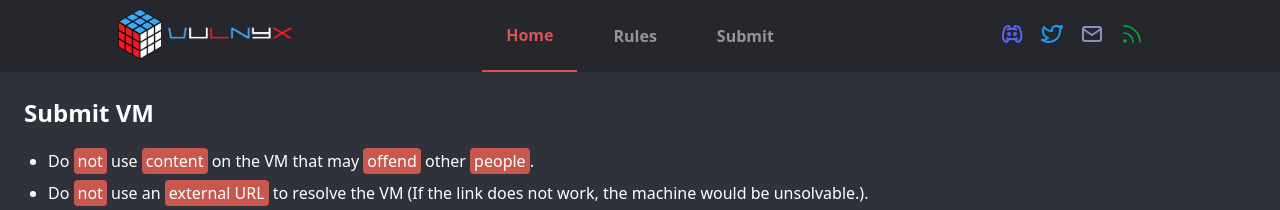
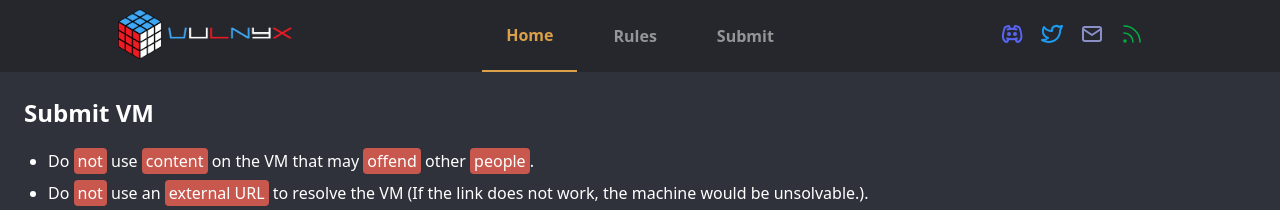
Before and after one commit to VulNyx/vulnyx, a Jekyll site: the page built from rules.md, in a window 1280 px wide. Shown: the top 210 px of the page. Built offline with Jekyll 4.4.1, drawn with Linux system fonts in a browser that asks for light colours.

Commit message:
change color #daa04a in navigation bar + size of linux icon in cards is reduced.

```diff
--- a/assets/style.scss
+++ b/assets/style.scss
@@ -87,8 +87,8 @@ header {
 }
 
 .active-nav {
-  color: #d9534f !important;
-  border-bottom: 2px solid #d9534f;
+  color: #daa04a !important;
+  border-bottom: 2px solid #daa04a;
 }
 
 .navbar a:hover {
@@ -97,7 +97,7 @@ header {
 
 .active-nav:hover {
   cursor: default;
-  border-bottom: 2px solid #d9534f !important;
+  border-bottom: 2px solid #daa04a !important;
 }
 
 .project-info {
@@ -382,7 +382,7 @@ td div {
 }
 
 .card-icon-wrapper {
-	width: 25px;
+	width: 22px;
 	margin: 0 0.5rem;
 }
 
```
